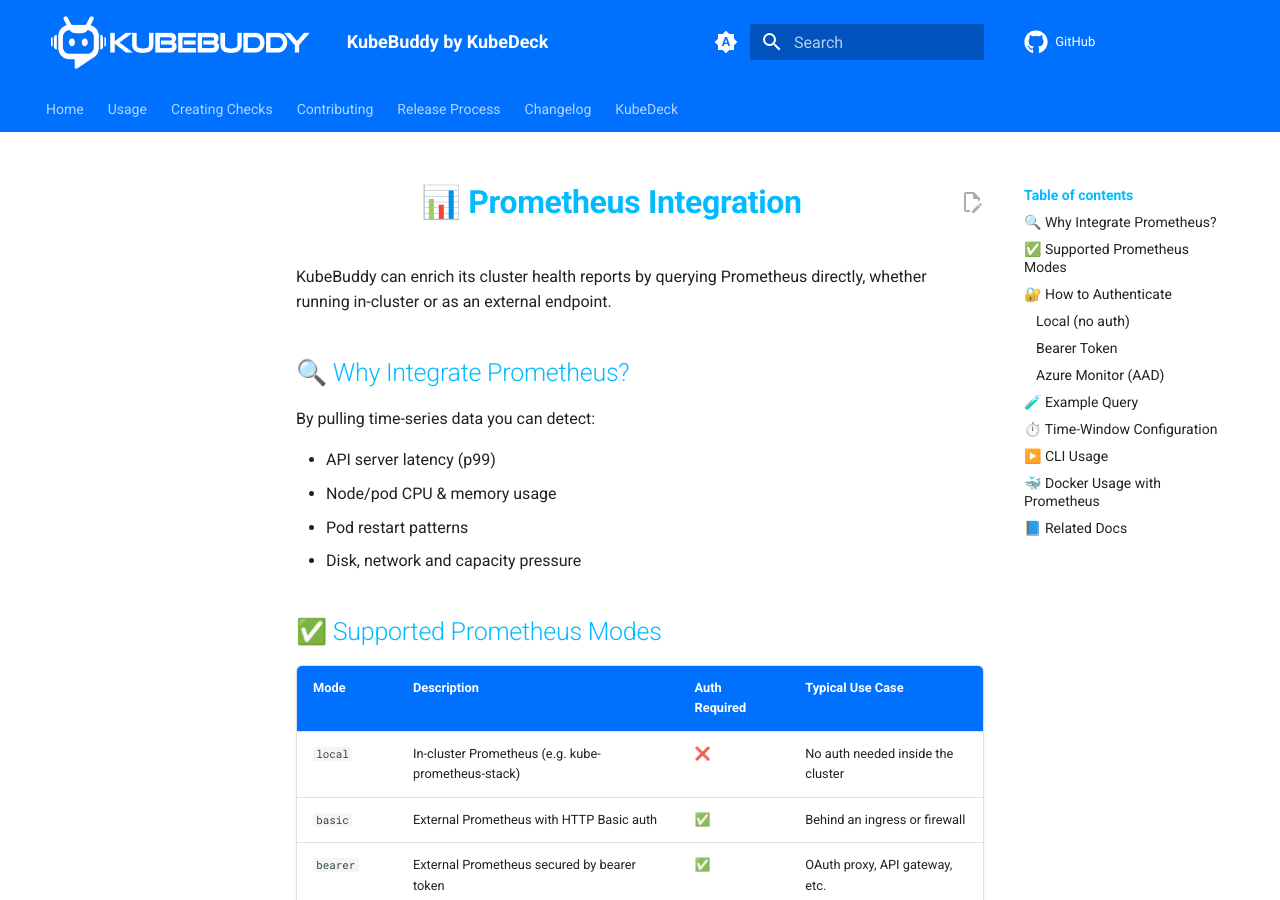
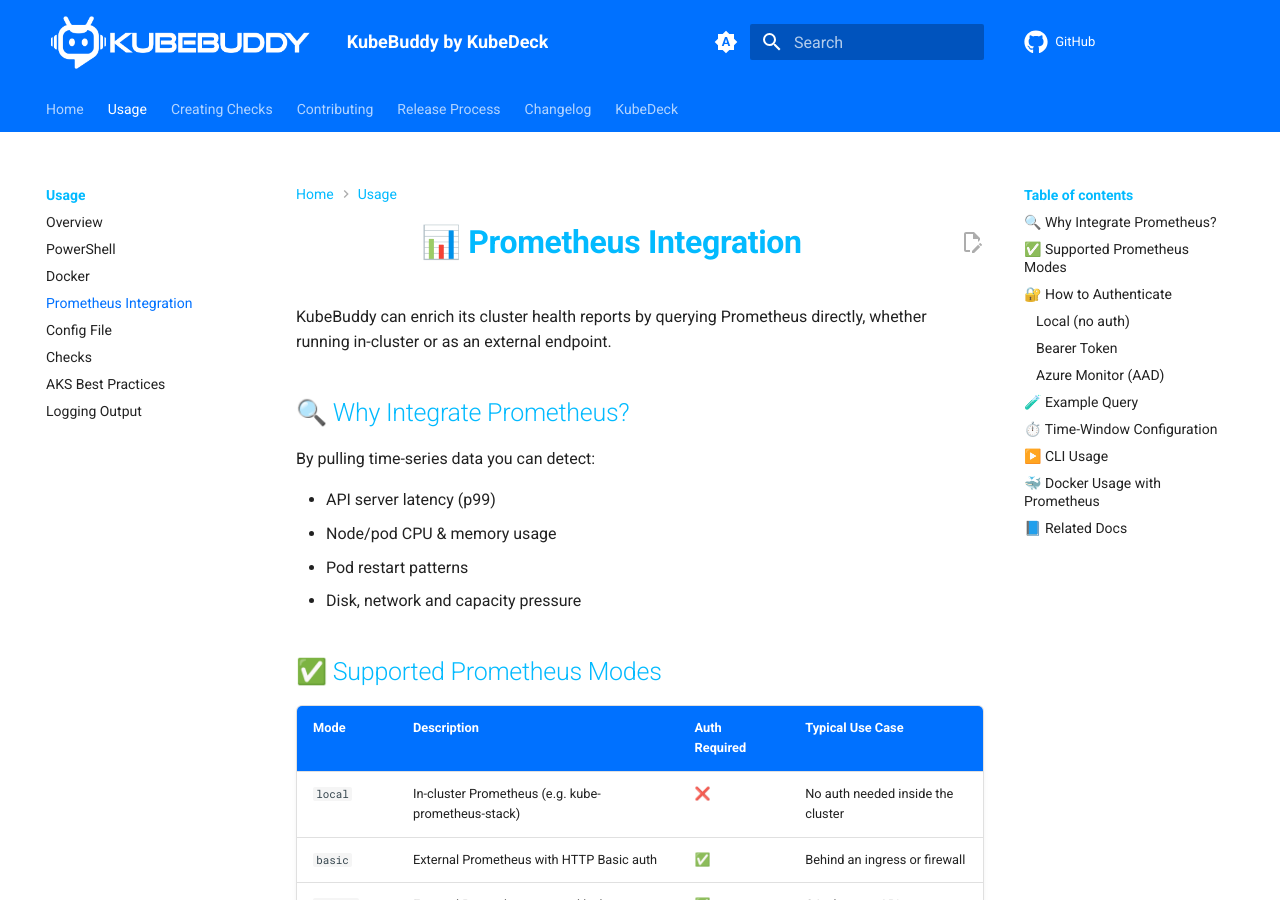
Before and after one commit to KubeDeckio/KubeBuddy, an MkDocs documentation site: the page built from docs/usage/prometheus-integration.md, in a window 1280 px wide and 900 px high. Built offline with MkDocs 1.6.1 and Material for MkDocs 9.7.7, drawn with Linux system fonts in a browser that asks for light colours; comment, search, counter and statistics services are not loaded; some of the changed text lies outside the part shown.

Commit message:
small updates
Signed-off-by: PixelRobots <littlehoops@gmail.com>

```diff
--- a/mkdocs.yml
+++ b/mkdocs.yml
@@ -67,6 +67,7 @@
       - Overview: usage/index.md
       - PowerShell: usage/powershell-usage.md
       - Docker: usage/docker-usage.md
+      - Prometheus Integration: usage/prometheus-integration.md
       - Config File: usage/kubebuddy-config.md
       - Checks: usage/checks.md
       - AKS Best Practices: usage/aks-best-practice-checks.md
```
Also changed, not shown: CHANGELOG.md (+1 -1 lines).
